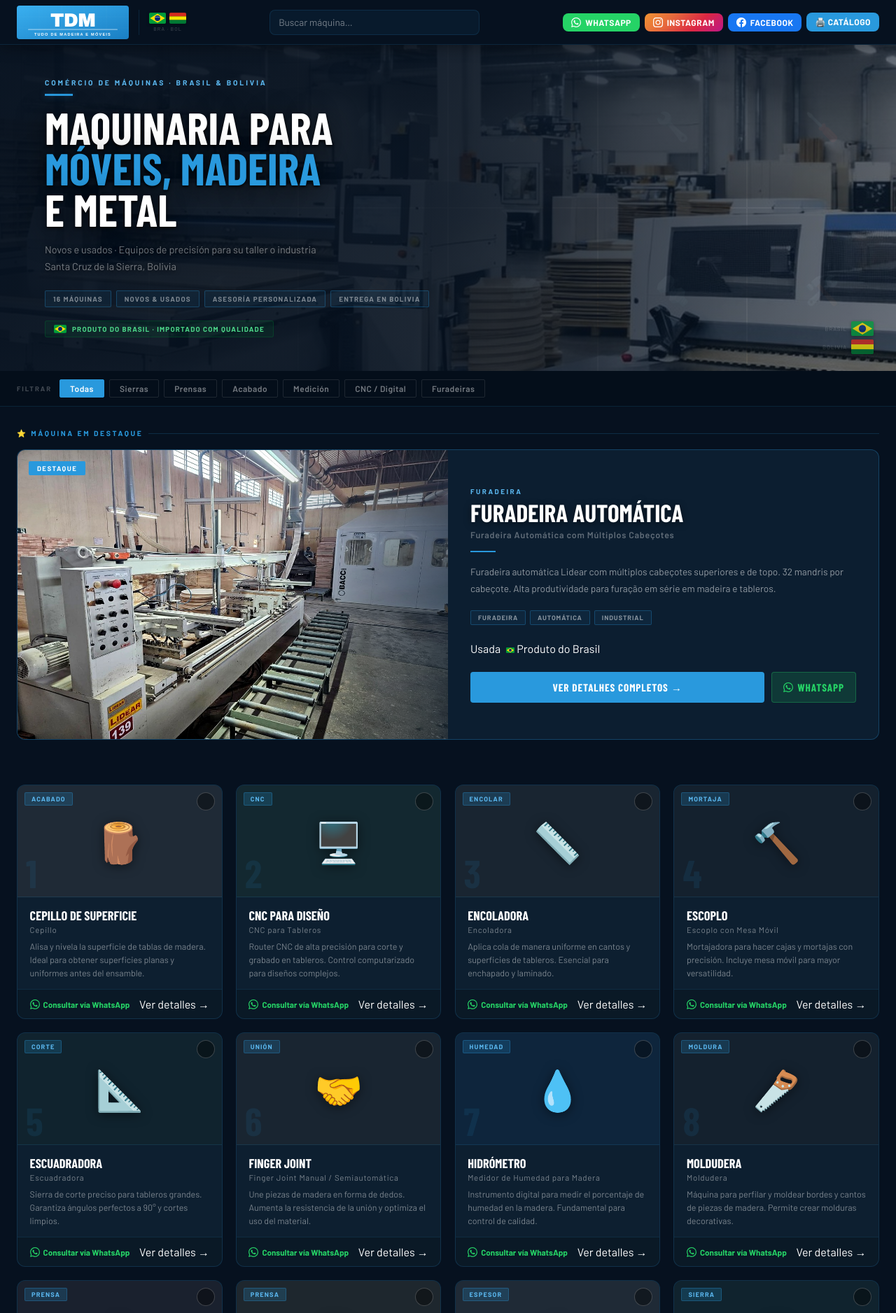
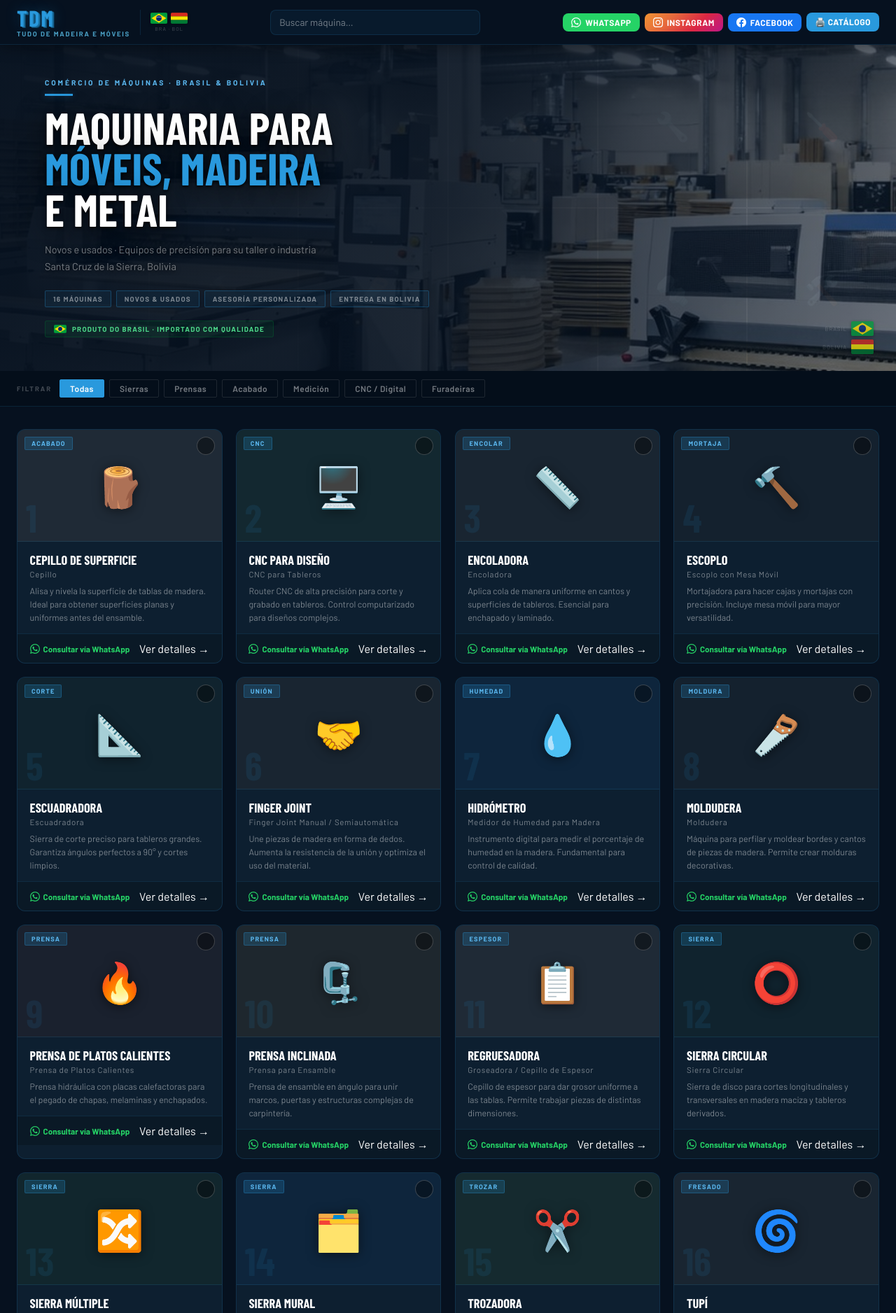
Before and after one commit to ggcativo/tdm-maquinaria, a FastAPI app: page / in a window 1280 px wide. Shown: the top 1876 px of the page at 70% size. Run offline with FastAPI, Linux system fonts and the light colour scheme; some web fonts are replaced.

Commit message:
Update index.html

```diff
--- a/templates/index.html
+++ b/templates/index.html
@@ -1,37 +1,22 @@
 <!DOCTYPE html>
 <html lang="es">
-<head><link rel="stylesheet" href="/static/css/featured.css">
+<head>
 <meta charset="UTF-8">
 <meta name="viewport" content="width=device-width, initial-scale=1.0">
 <title>TDM — Tudo de Madeira e Móveis · Catálogo Bolivia</title>
 <link rel="preconnect" href="https://fonts.googleapis.com">
 <link href="https://fonts.googleapis.com/css2?family=Barlow:wght@300;400;500;600;700&family=Barlow+Condensed:wght@600;700;900&display=swap" rel="stylesheet">
 <link rel="stylesheet" href="/static/css/style.css">
-</head><link rel="stylesheet" href="/static/css/featured.css">
+</head>
 <body>
 
 <!-- ── NAVBAR ──────────────────────────────────────────────────────────────── -->
 <nav id="navbar">
   <div class="nav-left">
     <div class="nav-logo">
-  <svg xmlns="http://www.w3.org/2000/svg" viewBox="0 0 200 60" width="160" height="48" style="display:block;">
-    <defs>
-      <linearGradient id="tdmbg" x1="0%" y1="0%" x2="100%" y2="100%">
-        <stop offset="0%" style="stop-color:#3ab0f0"/>
-        <stop offset="100%" style="stop-color:#1a7fc4"/>
-      </linearGradient>
-    </defs>
-    <rect width="200" height="60" fill="url(#tdmbg)" rx="5"/>
-    <g opacity="0.08" stroke="#fff" stroke-width="0.4">
-      <line x1="0" y1="20" x2="200" y2="20"/><line x1="0" y1="40" x2="200" y2="40"/>
-      <line x1="40" y1="0" x2="40" y2="60"/><line x1="80" y1="0" x2="80" y2="60"/>
-      <line x1="120" y1="0" x2="120" y2="60"/><line x1="160" y1="0" x2="160" y2="60"/>
-    </g>
-    <text x="100" y="38" font-family="Arial Black,Arial,sans-serif" font-size="34" font-weight="900" fill="#fff" text-anchor="middle" letter-spacing="-1">TDM</text>
-    <rect x="20" y="42" width="160" height="1.5" fill="rgba(255,255,255,0.5)" rx="1"/>
-    <text x="100" y="54" font-family="Arial,Helvetica,sans-serif" font-size="7" font-weight="700" fill="#fff" text-anchor="middle" letter-spacing="1.5">TUDO DE MADEIRA E MÓVEIS</text>
-  </svg>
-</div>
+      <div class="logo-letters">TDM</div>
+      <div class="logo-tagline">Tudo de Madeira e Móveis</div>
+    </div>
     <div class="nav-divider"></div>
     <div class="nav-flags">
       <div class="flags-row">
@@ -119,57 +104,6 @@
 </div>
 
 <!-- ── GRID ──────────────────────────────────────────────────────────────────── -->
-{% if featured %}
-<div class="featured-section">
-  <div class="featured-label">
-    <span class="featured-label-text">⭐ Máquina em Destaque</span>
-    <div class="featured-label-line"></div>
-  </div>
-  <div class="featured-card" onclick="window.location.href='/machine/{{ featured.id }}'">
-    <div class="featured-badge">DESTAQUE</div>
-    <div class="featured-img">
-      {% if featured.imagen %}
-      <img src="{{ featured.imagen }}" alt="{{ featured.name }}" loading="lazy"/>
-      {% else %}
-      <div style="display:flex;align-items:center;justify-content:center;height:100%;font-size:5rem;">{{ featured.icon }}</div>
-      {% endif %}
-      <div class="featured-img-overlay"></div>
-    </div>
-    <div class="featured-info">
-      <div class="featured-category">{{ featured.category | upper }}</div>
-      <h2 class="featured-name">{{ featured.name }}</h2>
-      <div class="featured-generic">{{ featured.generic }}</div>
-      <div class="featured-accent"></div>
-      <p class="featured-desc">{{ featured.desc }}</p>
-      <div class="featured-tags">
-        {% for tag in featured.tags %}
-        <span class="featured-tag">{{ tag }}</span>
-        {% endfor %}
-      </div>
-      <div class="featured-status">
-        {% if featured.estado %}
-        <span class="status-badge {{ 'badge-nueva' if featured.estado in ['Nueva','Nova','Novo'] else 'badge-usada' }}">{{ featured.estado }}</span>
-        {% endif %}
-        {% if featured.origen %}
-        <span class="status-badge badge-origen">
-          <svg width="12" height="8" viewBox="0 0 26 17" style="border-radius:1px;"><rect width="26" height="17" fill="#009c3b"/><polygon points="13,1.5 24.5,8.5 13,15.5 1.5,8.5" fill="#fedf00"/><circle cx="13" cy="8.5" r="4.2" fill="#002776"/></svg>
-          Produto do {{ featured.origen }}
-        </span>
-        {% endif %}
-      </div>
-      <div class="featured-actions">
-        <a class="featured-btn-detail" href="/machine/{{ featured.id }}">
-          Ver detalhes completos →
-        </a>
-        <a class="featured-btn-wa" href="https://wa.me/5916775803?text=Hola%2C%20me%20interesa%20la%20m%C3%A1quina%3A%20*{{ featured.name }}*." target="_blank" onclick="event.stopPropagation()">
-          <svg width="14" height="14" viewBox="0 0 24 24" fill="currentColor"><path d="M17.472 14.382c-.297-.149-1.758-.867-2.03-.967-.273-.099-.471-.148-.67.15-.197.297-.767.966-.94 1.164-.173.199-.347.223-.644.075-.297-.15-1.255-.463-2.39-1.475-.883-.788-1.48-1.761-1.653-2.059-.173-.297-.018-.458.13-.606.134-.133.298-.347.446-.52.149-.174.198-.298.298-.497.099-.198.05-.371-.025-.52-.075-.149-.669-1.612-.916-2.207-.242-.579-.487-.5-.669-.51-.173-.008-.371-.01-.57-.01-.198 0-.52.074-.792.372-.272.297-1.04 1.016-1.04 2.479 0 1.462 1.065 2.875 1.213 3.074.149.198 2.096 3.2 5.077 4.487.709.306 1.262.489 1.694.625.712.227 1.36.195 1.871.118.571-.085 1.758-.719 2.006-1.413.248-.694.248-1.289.173-1.413-.074-.124-.272-.198-.57-.347m-5.421 7.403h-.004a9.87 9.87 0 01-5.031-1.378l-.361-.214-3.741.982.998-3.648-.235-.374a9.86 9.86 0 01-1.51-5.26c.001-5.45 4.436-9.884 9.888-9.884 2.64 0 5.122 1.03 6.988 2.898a9.825 9.825 0 012.893 6.994c-.003 5.45-4.437 9.884-9.885 9.884m8.413-18.297A11.815 11.815 0 0012.05 0C5.495 0 .16 5.335.157 11.892c0 2.096.547 4.142 1.588 5.945L.057 24l6.305-1.654a11.882 11.882 0 005.683 1.448h.005c6.554 0 11.89-5.335 11.893-11.893a11.821 11.821 0 00-3.48-8.413z"/></svg>
-          WhatsApp
-        </a>
-      </div>
-    </div>
-  </div>
-</div>
-{% endif %}
 <main>
   <div class="catalog-grid" id="catalog-grid">
     <div class="loading-state">Cargando catálogo…</div>
@@ -232,7 +166,7 @@
     <!-- Redes sociais -->
     <div class="footer-col">
       <div class="footer-sec-title">Redes Sociais</div>
-      <a class="footer-social-btn s-wa" href="https://wa.me/5916775803" target="_blank">
+      <a class="footer-social-btn s-wa" href="https://wa.me/59167758038" target="_blank">
         <svg width="15" height="15" viewBox="0 0 24 24" fill="currentColor"><path d="M17.472 14.382c-.297-.149-1.758-.867-2.03-.967-.273-.099-.471-.148-.67.15-.197.297-.767.966-.94 1.164-.173.199-.347.223-.644.075-.297-.15-1.255-.463-2.39-1.475-.883-.788-1.48-1.761-1.653-2.059-.173-.297-.018-.458.13-.606.134-.133.298-.347.446-.52.149-.174.198-.298.298-.497.099-.198.05-.371-.025-.52-.075-.149-.669-1.612-.916-2.207-.242-.579-.487-.5-.669-.51-.173-.008-.371-.01-.57-.01-.198 0-.52.074-.792.372-.272.297-1.04 1.016-1.04 2.479 0 1.462 1.065 2.875 1.213 3.074.149.198 2.096 3.2 5.077 4.487.709.306 1.262.489 1.694.625.712.227 1.36.195 1.871.118.571-.085 1.758-.719 2.006-1.413.248-.694.248-1.289.173-1.413-.074-.124-.272-.198-.57-.347m-5.421 7.403h-.004a9.87 9.87 0 01-5.031-1.378l-.361-.214-3.741.982.998-3.648-.235-.374a9.86 9.86 0 01-1.51-5.26c.001-5.45 4.436-9.884 9.888-9.884 2.64 0 5.122 1.03 6.988 2.898a9.825 9.825 0 012.893 6.994c-.003 5.45-4.437 9.884-9.885 9.884m8.413-18.297A11.815 11.815 0 0012.05 0C5.495 0 .16 5.335.157 11.892c0 2.096.547 4.142 1.588 5.945L.057 24l6.305-1.654a11.882 11.882 0 005.683 1.448h.005c6.554 0 11.89-5.335 11.893-11.893a11.821 11.821 0 00-3.48-8.413z"/></svg>
         WhatsApp <span class="social-handle">(+591) 6775-8038</span>
       </a>
```
